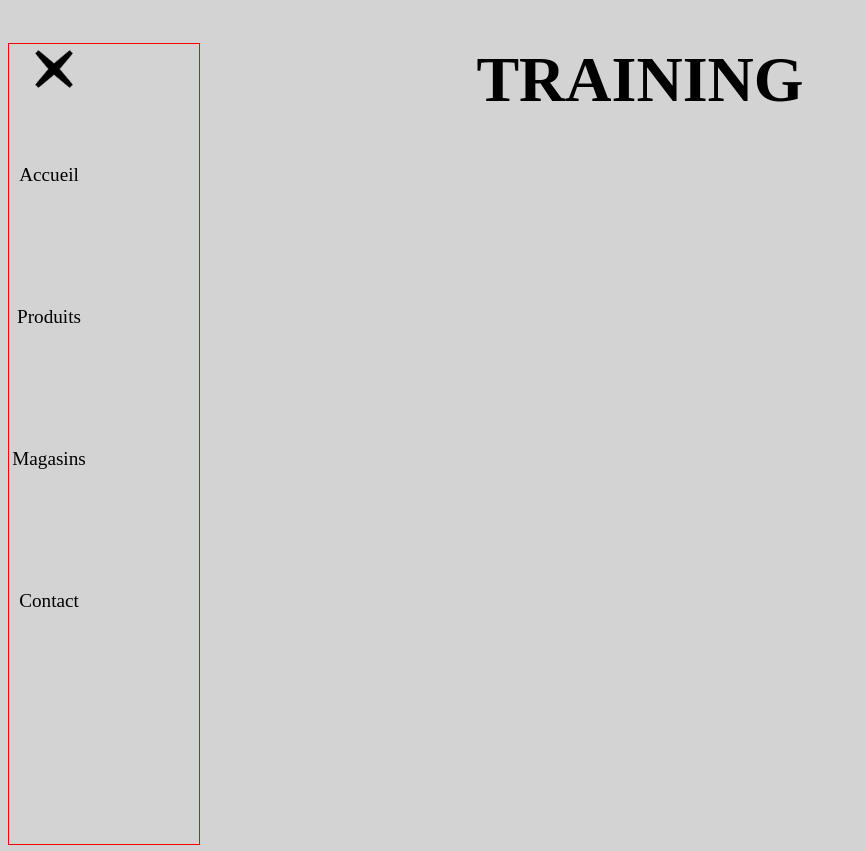
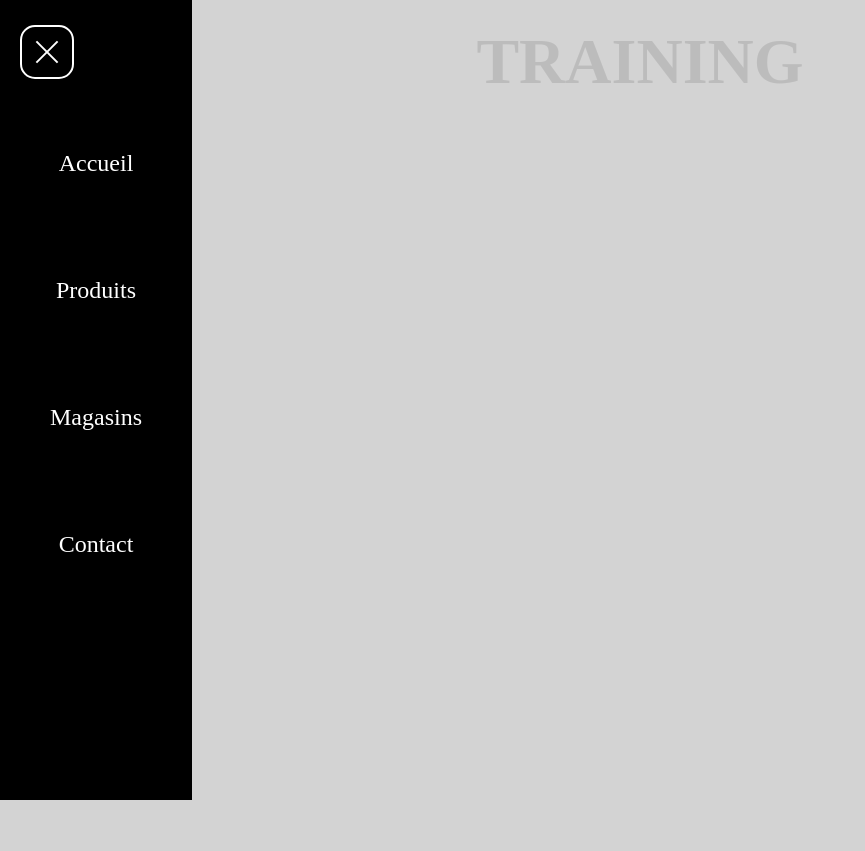
Before and after one commit to Alex-andre-a/Training-Javascript, a plain HTML site: page index.html in a window 1280 px wide. Both pictures are taken after a click on the element 53 px from the left and 69 px from the top of the page. Shown: the whole page, without its empty margins (0-865 px from the left). After the commit the page ends 825 px from the top, so only its background shows below. Drawn offline with Linux system fonts and the light colour scheme.

Commit message:
En cours !

```diff
--- a/app.js
+++ b/app.js
@@ -1,15 +1,19 @@
-const hamBurger = document.querySelector(".hamBurger");
-const navLinks = document.querySelector(".navLinks");
-const closeLinks = document.querySelector(".closeLinks");
+const hamBurger = document.getElementById("hamBurger");
+const navBar = document.getElementById("navBar");
+const titre = document.querySelector(".titrePrincipal");
 
-hamBurger.addEventListener("click", () => {
-  navLinks.classList.toggle("active");
-});
 
-hamBurger.addEventListener("click", () => {
-  hamBurger.style.display = "none";
-});
+hamBurger.onclick = function () {
+  hamBurger.classList.toggle("active"),
+    navBar.classList.toggle("active")
+    titre.style.opacity = 0.1;
+};
 
-closeLinks.addEventListener("click", () => {
-  navLinks.classList.remove("active"), (hamBurger.style.display = "block");
-});
+
+document.onclick = function (e) {
+  if (e.target.id !== "navBar" && e.target.id !== "hamBurger") {
+    hamBurger.classList.remove("active");
+    navBar.classList.remove("active");
+    titre.style.opacity = 1;
+  }
+};
--- a/index.html
+++ b/index.html
@@ -12,19 +12,17 @@
 
 <body>
     <header>
-        <div class="titrePrincipal" id="blur">
+        <div class="titrePrincipal">
             <h1>TRAINING</h1>
         </div>
-        <div class="hamBurger">
-            <img src="/assets/hamBurger/openLinks.png" alt="">
+        <div id="hamBurger">
         </div>
-        <div class="navLinks">
-            <a href="#">Accueil</a>
-            <a href="#">Produits</a>
-            <a href="#">Magasins</a>
-            <a href="#">Contact</a>
-            <div class="closeLinks">
-                <img src="/assets/hamBurger/closeLinks.png" alt="">
+        <div id="navBar">
+            <div class="navLinks">
+                <a href="#">Accueil</a>
+                <a href="#">Produits</a>
+                <a href="#">Magasins</a>
+                <a href="#">Contact</a>
             </div>
         </div>
     </header>
--- a/style.scss
+++ b/style.scss
@@ -1,3 +1,8 @@
+* {
+  padding: 0;
+  margin: 0;
+}
+
 body {
   background-color: lightgray;
   height: 100vh;
@@ -8,69 +13,84 @@ header {
 
   .titrePrincipal {
     text-align: center;
+    margin: 25px 0;
 
     h1 {
       font-size: 4rem;
     }
   }
 
-  .hamBurger {
-    display: block;
+  #hamBurger {
     position: absolute;
     top: 0;
     left: 20px;
+    width: 50px;
+    height: 50px;
+    background-color: black;
+    border: 2px solid white;
+    border-radius: 15px;
+    display: flex;
+    justify-content: center;
+    align-items: center;
+    cursor: pointer;
+    z-index: 10;
 
-    img {
-      width: 50px;
-      cursor: pointer;
+    &::before {
+      content: "";
+      position: absolute;
+      width: 30px;
+      height: 2px;
+      background-color: white;
+      transform: translateY(-5px);
+      transition: 0.2s;
+    }
 
-      &:hover {
-        transform: rotate(180deg);
-        transition: all 0.5s;
+    &::after {
+      content: "";
+      position: absolute;
+      width: 30px;
+      height: 2px;
+      background-color: white;
+      transform: translateY(5px);
+      transition: 0.2s;
+    }
+  }
+
+  #hamBurger.active::before {
+    transform: translateY(0px) rotate(45deg);
+  }
+
+  #hamBurger.active::after {
+    transform: translateY(0px) rotate(-45deg);
+  }
+
+  #navBar {
+    position: absolute;
+    height: 100vh;
+    width: 15%;
+    background-color: black;
+    top: -25px;
+    left: -50%;
+    transition: all 1s ease;
+
+    .navLinks {
+      display: flex;
+      flex-flow: column;
+      align-items: center;
+      gap: 100px;
+      margin: 150px 0;
+
+      a {
+        font-size: 1.5rem;
+        text-decoration: none;
+        color: white;
       }
     }
   }
 
-  .navLinks {
-    position: relative;
-    height: 100vh;
-    width: 15%;
-    left: -100%;
-  }
-
-  .navLinks.active {
+  #navBar.active {
     position: absolute;
-    height: 100vh;
-    width: 15%;
-    top: 0;
     left: 0;
-    border: 1px solid red;
-
-    a {
-      display: flex;
-      flex-flow: column;
-      font-size: 1.2rem;
-      text-decoration: none;
-      color: black;
-      text-align: center;
-      width: 80px;
-      margin-top: 120px;
-    }
-
-    .closeLinks {
-      position: absolute;
-      top: 0;
-      left: 20px;
-
-      img {
-        width: 50px;
-        cursor: pointer;
-
-        &:hover {
-          transform: rotate(180deg);
-          transition: all 0.5s;
-        }
-      }
-    }
+    transition: all 0.5s ease;
   }
 }
```
Also changed, not shown: style.css, 1 other file.
